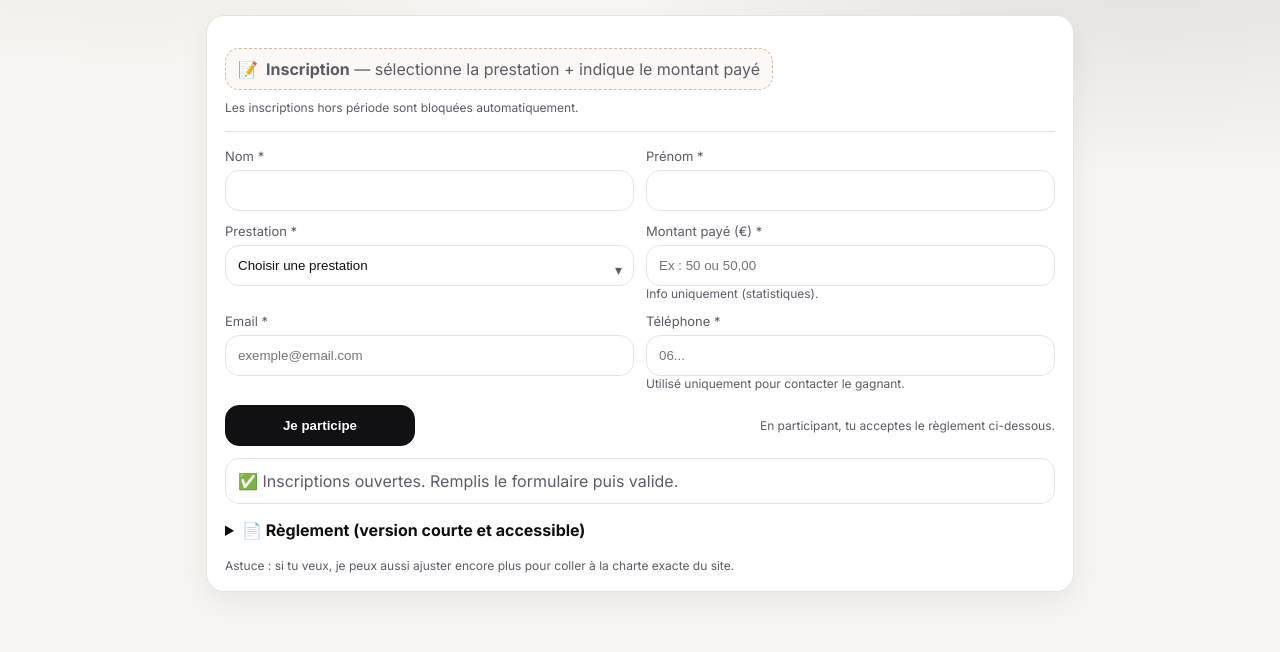
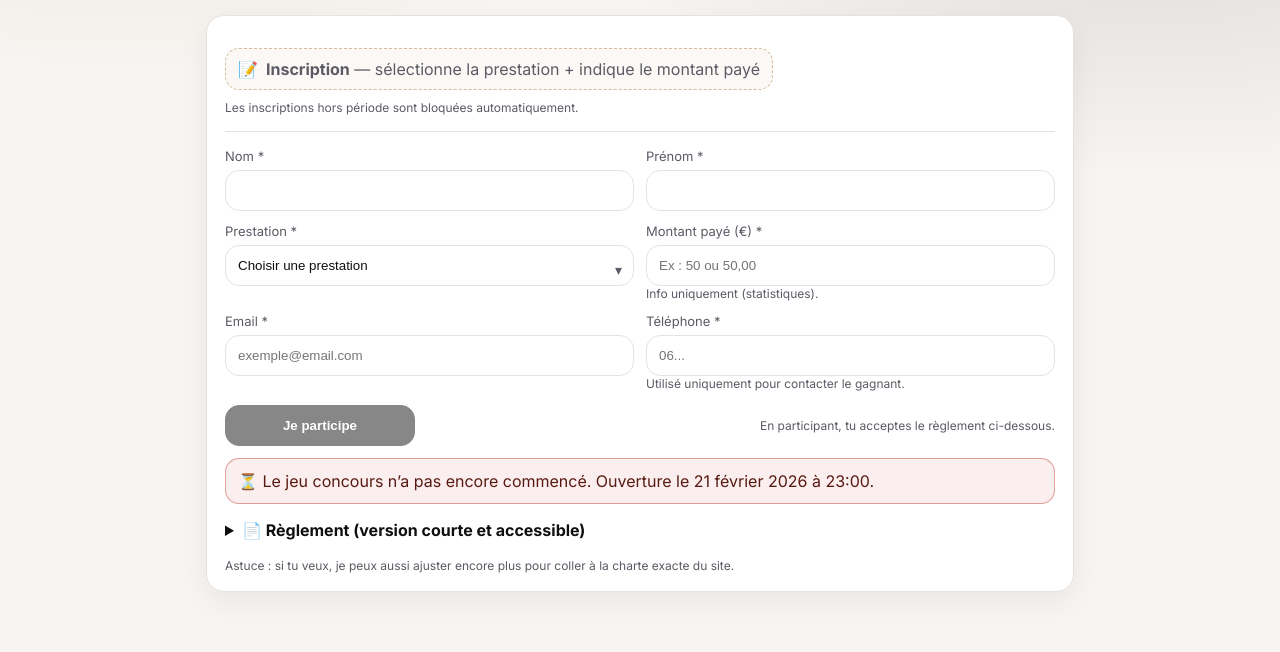
Before and after one commit to EricDiMartino/jeu-concours, a plain HTML site: page index.html in a window 1280 px wide. Shown: the part 153-805 px from the top of the page. Drawn offline with nearby package versions, Linux system fonts and the light colour scheme.

Commit message:
Update index.html

```diff
--- a/index.html
+++ b/index.html
@@ -237,8 +237,8 @@
 const BRAND_URL  = "https://www.ericdimartino.com/";
 const ORGANISATEUR = "Eric Di Martino (ou nom du salon/entreprise)";
 /* Dates (Europe/Paris) */
-const START_DATE = "2026-02-12T00:00:00+01:00";
-const END_DATE   = "2026-03-10T23:59:59+01:00";
+const START_DATE = "2026-02-22T00:00:00+01:00";
+const END_DATE   = "2026-03-17T23:59:59+01:00";
 const DRAW_DATE  = "2026-03-10T18:00:00+01:00";
 /** ============================== */
 
```
